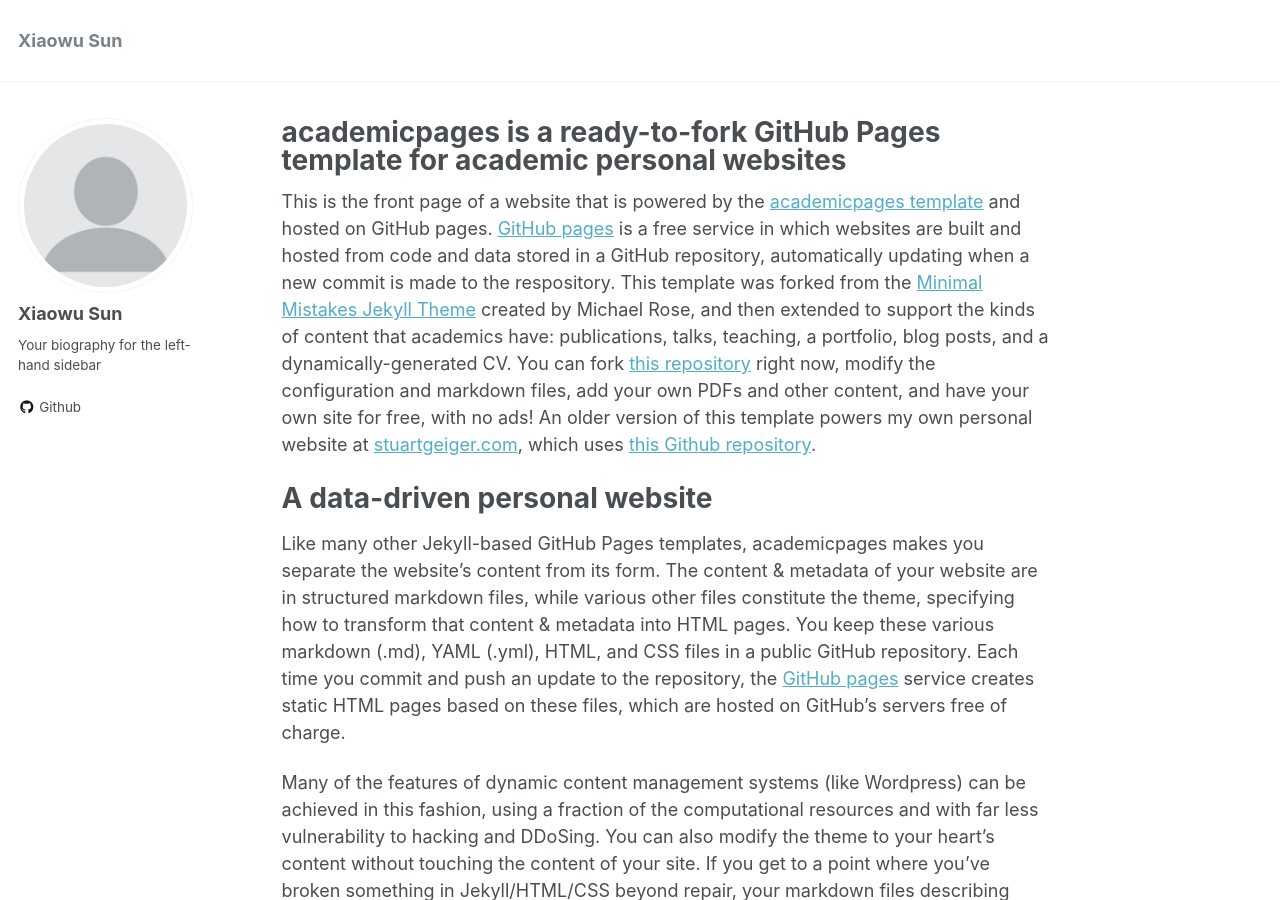
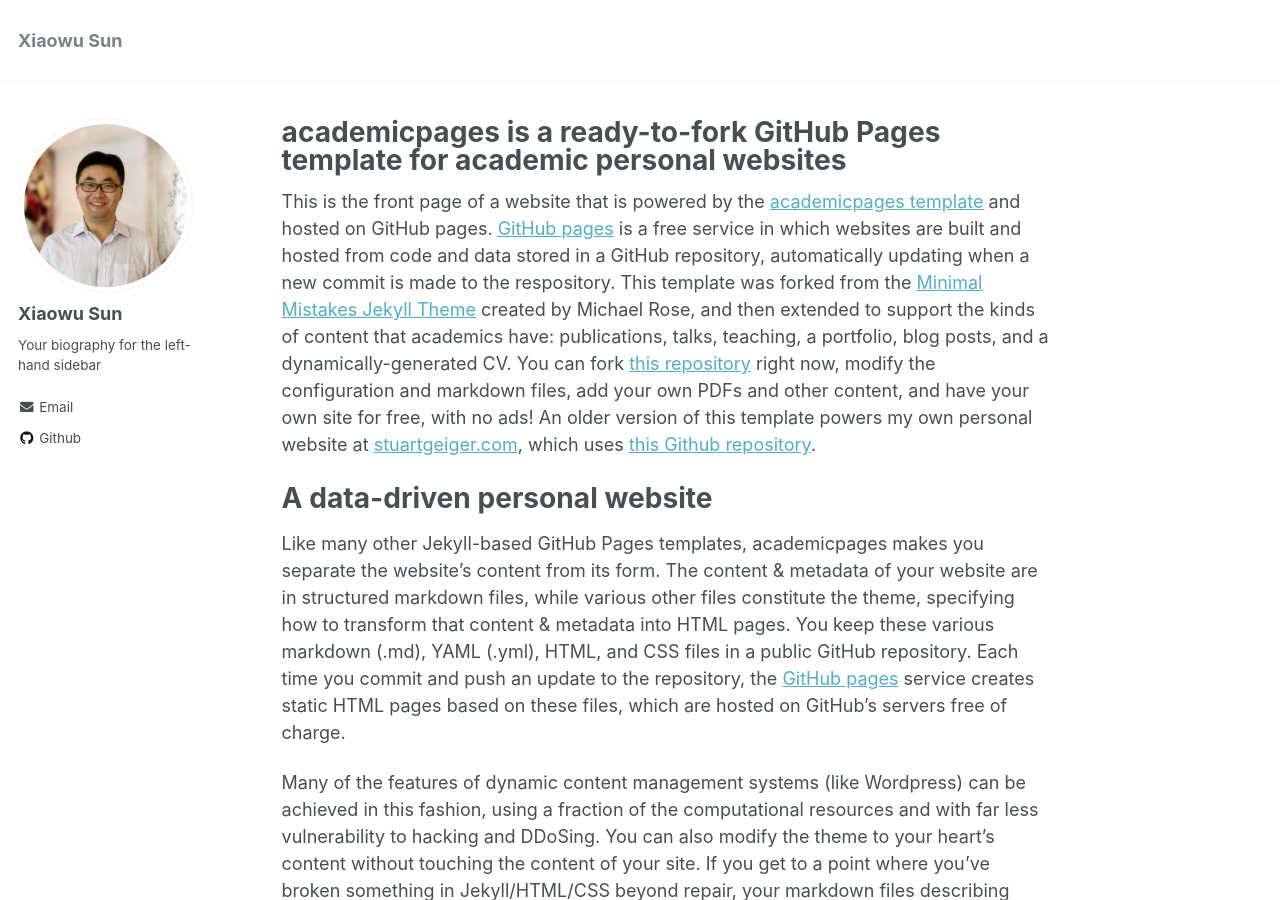
Before and after one commit to xiaowusun/xiaowusun.github.io, a Jekyll site: the page built from _pages/about.md, in a window 1280 px wide and 900 px high. Built offline with Jekyll 4.4.1, drawn with Linux system fonts in a browser that asks for light colours.

Commit message:
Initial commit

```diff
--- a/_config.yml
+++ b/_config.yml
@@ -81,13 +81,13 @@
 # Site Author
 author:
   name             : "Xiaowu Sun"
-  avatar           : "profile.png"
+  avatar           : "Xiaowu_Sun.JPG"
   bio              : "Your biography for the left-hand sidebar"
   location         : #"Location"
   employer         :
   pubmed           : #"https://www.ncbi.nlm.nih.gov/pubmed/?term=john+snow"
   googlescholar    : #"http://yourfullgooglescholarurl.com"
-  email            :
+  email            : "xiaowus@uci.edu"
   researchgate     :  # example: "https://www.researchgate.net/profile/yourprofile"
   uri              :
   bitbucket        :
```
Also changed, not shown: images/Xiaowu_Sun.JPG (added), images/profile.png (deleted), 2 other files.
